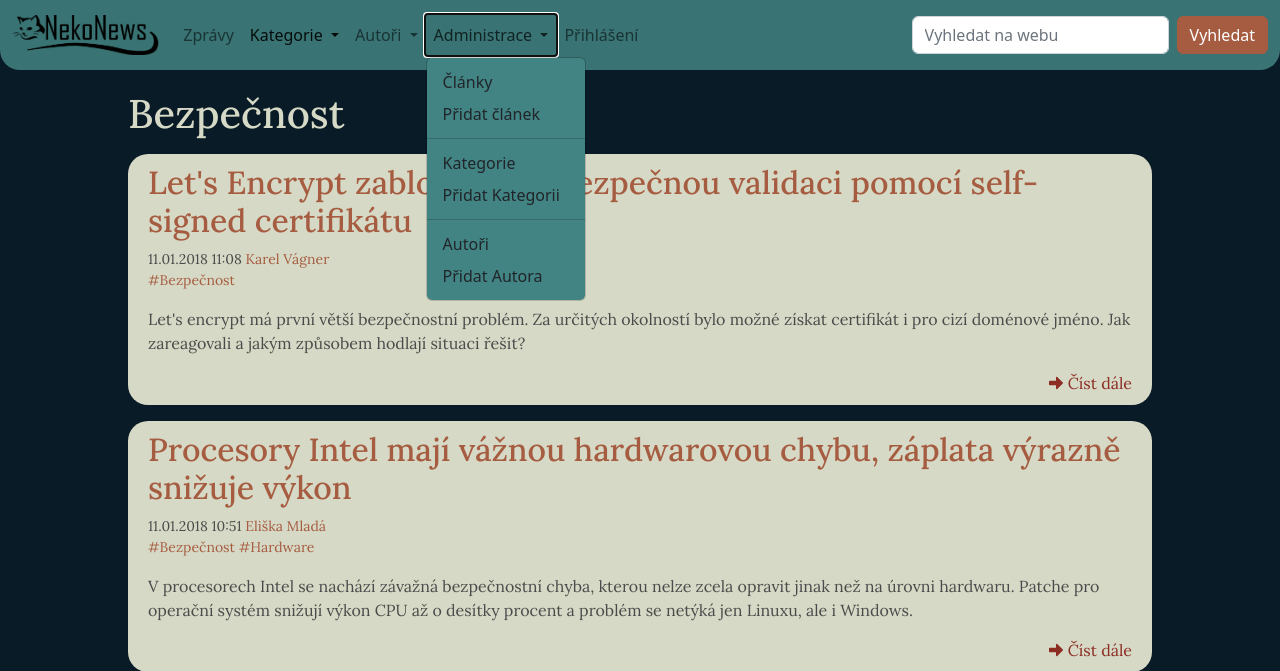
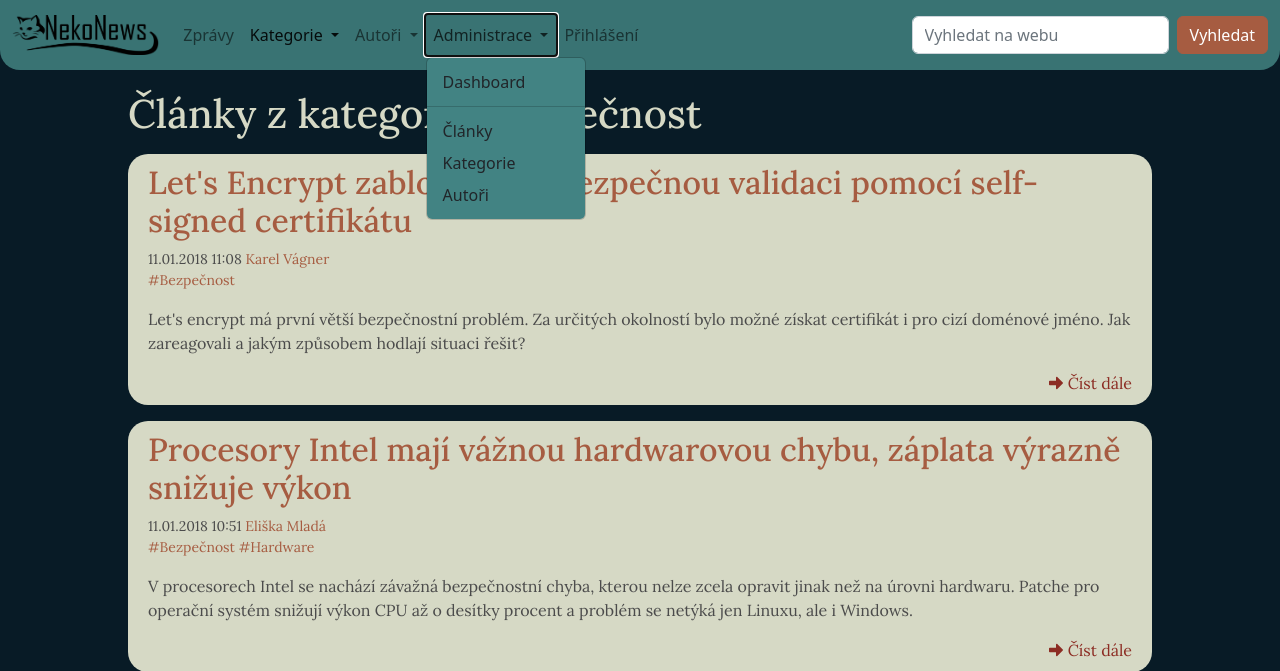
Before and after one commit to MandelOwO/News-Portal, a PHP site: page /category/articles.php?category_id=1 in a window 1280 px wide, after a click on "Administrace". Shown: the top 671 px of the page. Run offline with PHP 8.4, Linux system fonts and the light colour scheme; data comes from the database, SQL or seed files in the repository; data that the repository does not hold is empty.

Commit message:
+ dashboard

```diff
--- a/author/articles.php
+++ b/author/articles.php
@@ -46,6 +46,7 @@
 <main>
     <section class="page-header white-font">
         <h1>
+            Články od autora
             <?= $author['name'] ?>
             <?= $author['surname'] ?>
         </h1>
--- a/category/articles.php
+++ b/category/articles.php
@@ -44,7 +44,10 @@
 
 <main>
     <section class="page-header white-font">
-        <h1><?= $category['name'] ?></h1>
+        <h1>
+            Články z kategorie
+            <?= $category['name'] ?>
+        </h1>
     </section>
 
     <section>
--- a/source/pages/navbar.php
+++ b/source/pages/navbar.php
@@ -1,5 +1,4 @@
 <?php
-
 
 
 $menuCategorySource = $categoryRepo->getLastFiveCategories();
@@ -73,30 +72,13 @@
                         Administrace
                     </a>
                     <ul class="dropdown-menu">
-                        <li>
-                            <a class="dropdown-item" href="">Články</a>
-                        </li>
-                        <li>
-                            <a class="dropdown-item" href="">Přidat článek</a>
-                        </li>
+                        <li><a class="dropdown-item" href="../admin">Dashboard</a></li>
                         <li>
                             <hr class="dropdown-divider">
                         </li>
-                        <li>
-                            <a class="dropdown-item" href="">Kategorie</a>
-                        </li>
-                        <li>
-                            <a class="dropdown-item" href="">Přidat Kategorii</a>
-                        </li>
-                        <li>
-                            <hr class="dropdown-divider">
-                        </li>
-                        <li>
-                            <a class="dropdown-item" href="">Autoři</a>
-                        </li>
-                        <li>
-                            <a class="dropdown-item" href="">Přidat Autora</a>
-                        </li>
+                        <li><a class="dropdown-item" href="">Články</a></li>
+                        <li><a class="dropdown-item" href="">Kategorie</a></li>
+                        <li><a class="dropdown-item" href="">Autoři</a></li>
                     </ul>
                 </li>
                 <li class="nav-item">
--- a/source/style.css
+++ b/source/style.css
@@ -187,9 +187,33 @@
     margin: 1rem 0;
 }
 
+/* --- ADMIN PANEL ---*/
+.admin-nav {
+    display: flex;
+    flex-direction: column;
+    justify-content: center;
+    gap: 10px;
+}
+
+.admin-nav a{
+    background-color: var(--primary-additional);
+    color: var(--secondary-font);
+    text-decoration: none;
+    padding: 0.5rem;
+    border-radius: 5px;
+    text-align: center;
+}
+
+.admin-nav a:hover{
+    background-color: var(--secondary-aditional);
+}
+
+
 /* --- >>>>>>>>>> TABLET <<<<<<<<<< --- */
 @media screen and (min-width: 768px) {
-
+.admin-nav{
+    flex-direction: row;
+}
 }
 
 
```
Also changed, not shown: admin/index.php (added, +51 -0 lines).
